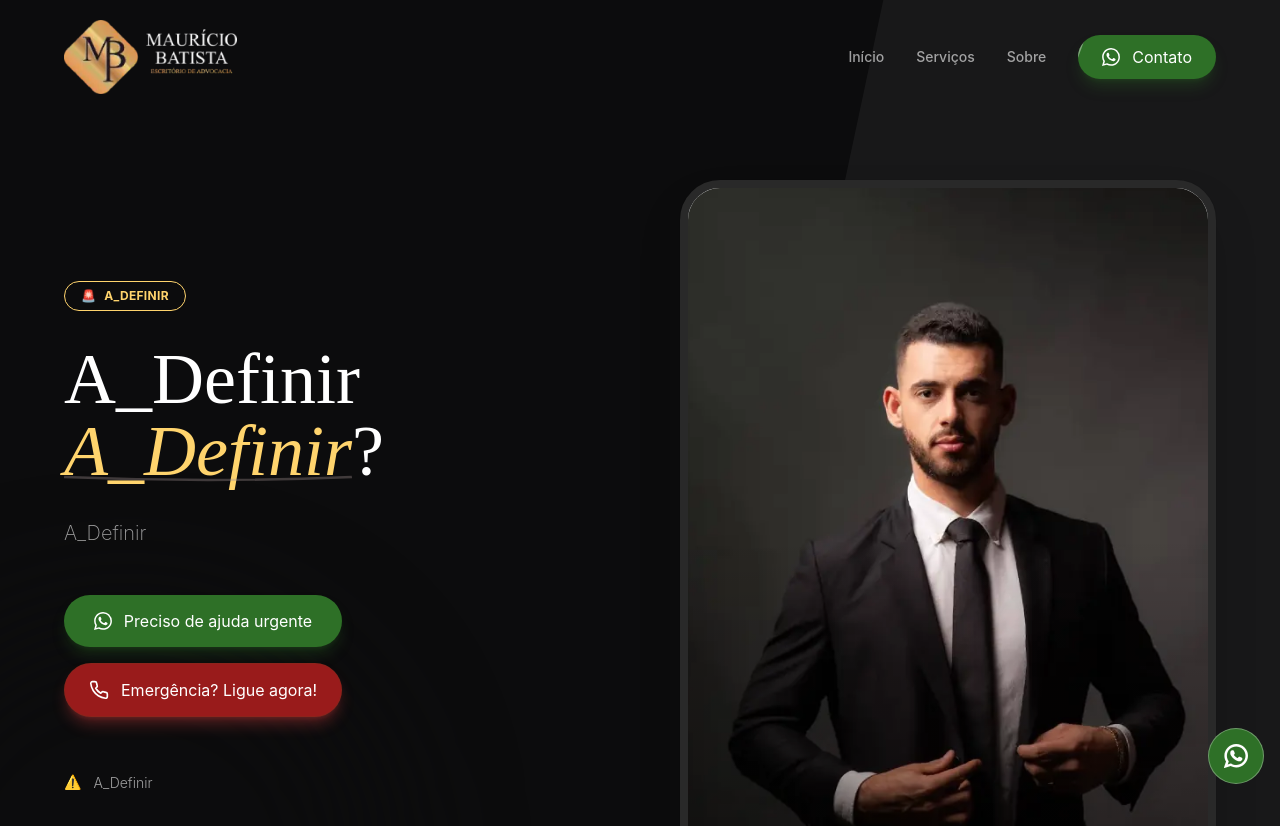
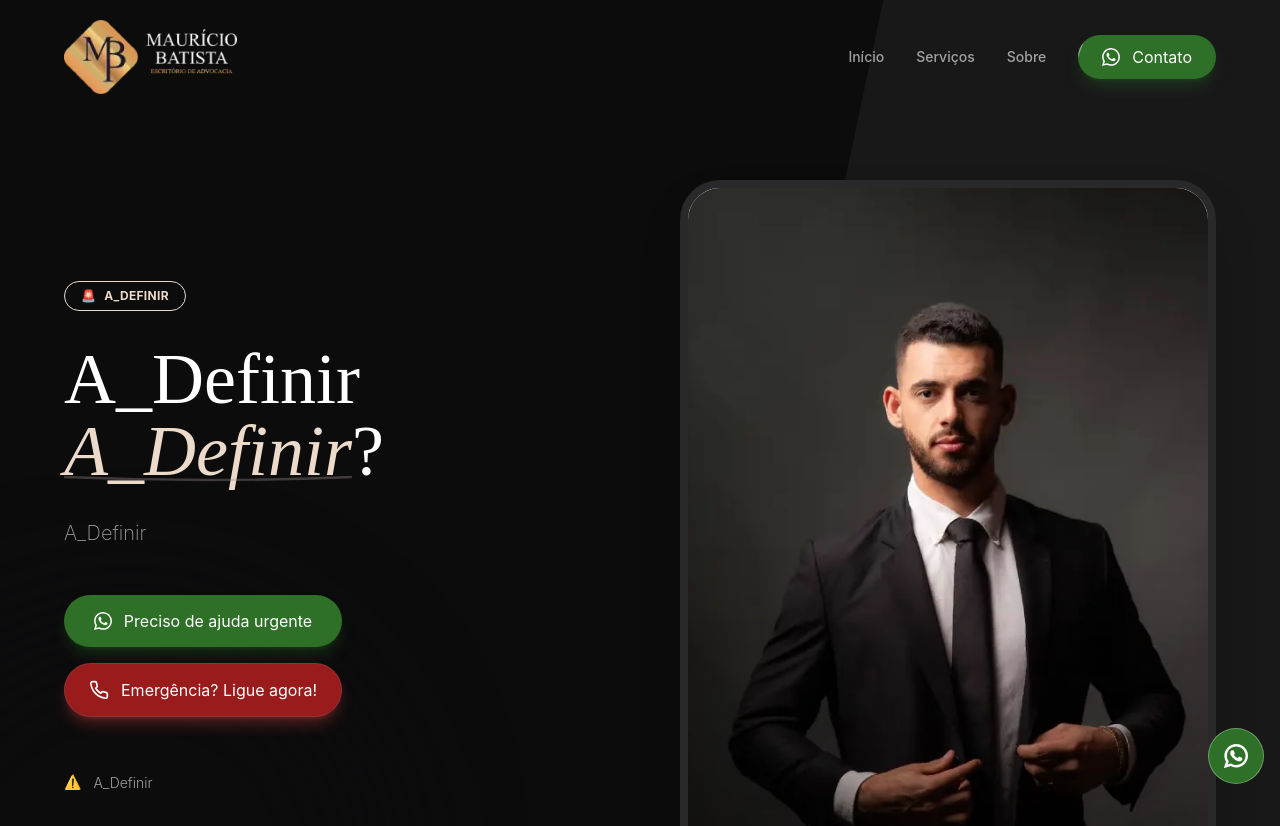
Before and after one commit to Paper-Street-Softwares/Template-Unico, a React (Vite) app: page /#home in a window 1280 px wide. Shown: the top 826 px of the page. Built offline with nearby package versions, Linux system fonts and the light colour scheme.

Commit message:
fix: tailwind

```diff
--- a/tailwind.config.js
+++ b/tailwind.config.js
@@ -17,11 +17,11 @@ export default {
     extend: {
       colors: {
         // Principais
-        primaryLight: '#FFD46D',
-        primaryDark: '#5B461F',
-        secondary: '#E9E7E0',
-        terciary: '#F7F6F1',
-        quartenary: '#FCFCFA',
+        primaryLight: '#ECDACB',
+        primaryDark: '#778AAB',
+        secondary: '#F3F0EE',
+        terciary: '#F1F3F7',
+        quartenary: '#FAFBFC',
         borderImage: '#292929',
         corExclamationCard: '#350F0F',
 
```
